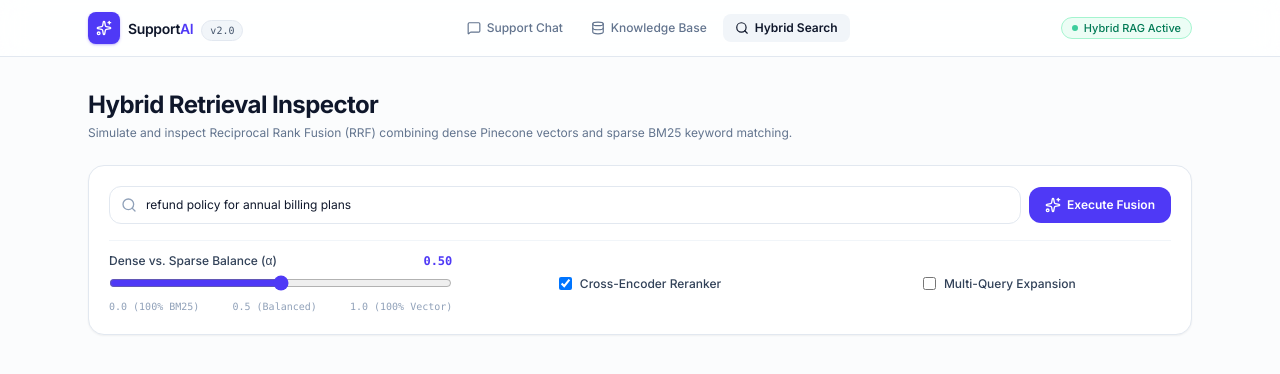
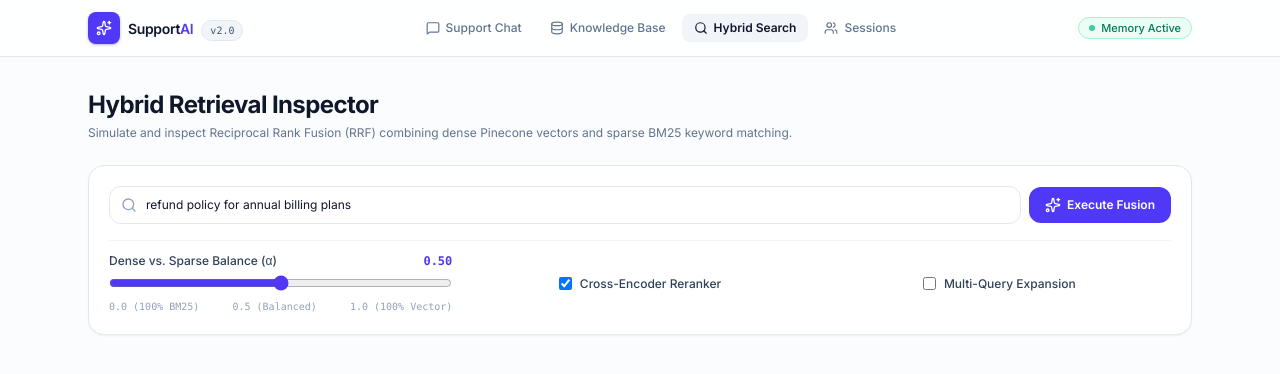
Before and after one commit to Giancyril/Anchor, a Next.js app in the folder frontend/: page /search in a window 1280 px wide. Shown: the top 374 px of the page. Built offline with nearby package versions, Linux system fonts and the light colour scheme.

Commit message:
style(nav): add customer sessions tab to navigation

```diff
--- a/frontend/components/Navbar.tsx
+++ b/frontend/components/Navbar.tsx
@@ -2,7 +2,7 @@
 
 import Link from "next/link";
 import { usePathname } from "next/navigation";
-import { MessageSquare, Database, Search, Sparkles } from "lucide-react";
+import { MessageSquare, Database, Search, Users, Sparkles } from "lucide-react";
 
 export function Navbar() {
   const pathname = usePathname();
@@ -11,6 +11,7 @@ export function Navbar() {
     { label: "Support Chat", href: "/", icon: MessageSquare },
     { label: "Knowledge Base", href: "/admin", icon: Database },
     { label: "Hybrid Search", href: "/search", icon: Search },
+    { label: "Sessions", href: "/sessions", icon: Users },
   ];
 
   return (
@@ -58,7 +59,7 @@ export function Navbar() {
         <div className="flex items-center gap-2">
           <span className="inline-flex items-center gap-1.5 rounded-full border border-emerald-200 bg-emerald-50 px-2.5 py-0.5 text-[11px] font-medium text-emerald-700">
             <span className="h-1.5 w-1.5 rounded-full bg-emerald-500 animate-pulse" />
-            Hybrid RAG Active
+            Memory Active
           </span>
         </div>
       </div>
```
